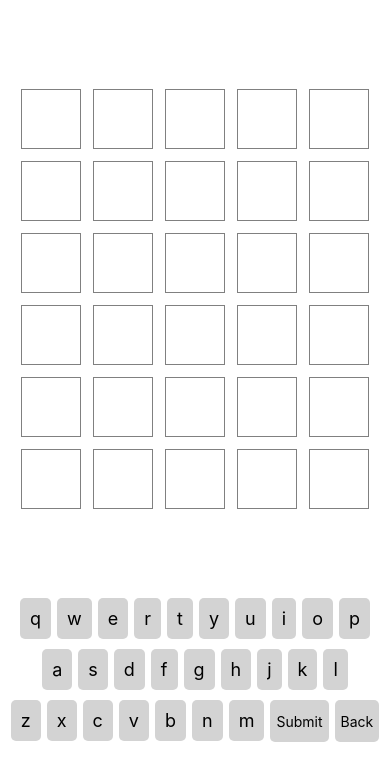
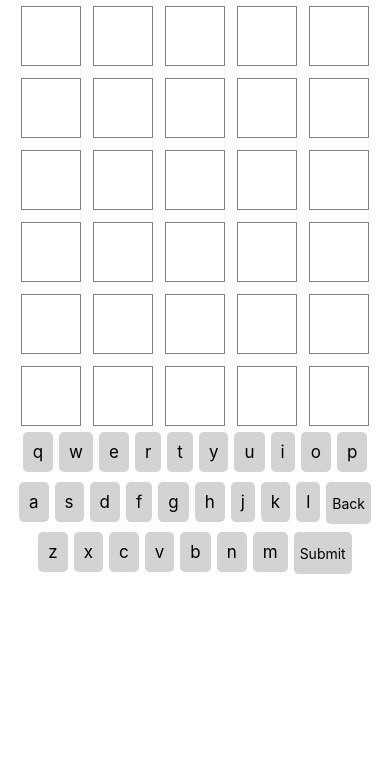
Before and after one commit to Adam-Meza/boredle, a React Native app: screen / in a window 390 px wide. Shown: the top 780 px of the page. Built offline with nearby package versions, Linux system fonts and the light colour scheme.

Commit message:
fix keyword styling'

```diff
--- a/App.js
+++ b/App.js
@@ -1,14 +1,14 @@
-import { StyleSheet, Text, View } from "react-native";
+import { SafeAreaView, StyleSheet, Text, View } from "react-native";
 import { defaultState } from "./deafultState";
 import Row from "./Components/Row";
 import Keyboard from "./Components/Keyboard";
 import { useState, useEffect } from "react";
-import { words } from "./words";
+import { words, getRandomWord } from "./words";
 
 export default function Page() {
   // State
   const [boardState, setBoard]= useState(defaultState),
-    [currentWord, setWord] = useState("kayak"),
+        [currentWord, setWord] = useState(getRandomWord()),
         [currentLetters, setLetters] = useState(currentWord.split('')),
         [currentRow, setRow] = useState(1),
         [currentSquare, setSquare] = useState({id: 10, value: '', status: "inactive", row: 1}),
@@ -33,7 +33,6 @@ export default function Page() {
 
   //Event Handlers
   const updateGuess = (letter) => {
-    console.log(currentSquare)
     if (currentGuess.length < 5) {
       setGuess(previousState => [...previousState, letter]);
       setBoard(previousState => {
@@ -54,7 +53,6 @@ export default function Page() {
   };
 
   const checkLetter = (state) => {
-    console.log(currentRow)
       return state.map(square => {
 
         if (square.value === currentLetters[square.id % 10]
@@ -81,10 +79,10 @@ export default function Page() {
   };
 
   const submitGuess = () => {
-    console.log(currentGuess)
     if(checkForWin()) {
       setBoard(previousState => checkLetter(previousState))
         console.log("congrats!");
+          //end game squence
 
       } else if (currentGuess.length < 5) {
         console.log("too short");
@@ -93,13 +91,17 @@ export default function Page() {
         console.log('word was no good');
 
       } else {
-        setGuess([])
-        setBoard(previousState => checkLetter(previousState))
-        setRow(previousState => currentRow !== 6 ? previousState + 1 : previousState)
-        setSquare(boardState.find(square => square.id === (currentRow + 1) * 10))
+        setGuess([]);
+        setBoard(previousState => checkLetter(previousState));
+        setRow(previousState => currentRow !== 6 ? previousState + 1 : previousState);
+        setSquare(boardState.find(square => square.id === (currentRow + 1) * 10));
+
+        if (currentRow === 6) {
+          //end game squence
+        }
+
       }
   }
-
 
   const backspace = () => {
     if (currentSquare.id % 10 !== 0) {
@@ -124,6 +126,7 @@ export default function Page() {
   }
 
   return (
+    <SafeAreaView>
       <View style={styles.app}>
         <View style={styles.container}>
           { rowOne }
@@ -139,6 +142,7 @@ export default function Page() {
           backspace={backspace}
         />
       </View>
+    </SafeAreaView>
   );
 }
 
--- a/Components/Keyboard.js
+++ b/Components/Keyboard.js
@@ -1,5 +1,5 @@
 import React from 'react';
-import { View, Text, TouchableOpacity, StyleSheet } from 'react-native';
+import { View, Text, TouchableOpacity, StyleSheet, SafeAreaView } from 'react-native';
 
 const Keyboard = ({updateGuess, submitGuess, backspace}) => {
   const handleLetterKeyPress = (letter) => {
@@ -39,17 +39,18 @@ const Keyboard = ({updateGuess, submitGuess, backspace}) => {
   return (
     <View style={styles.keyboardContainer}>
       <View style={styles.keyRow}>{row1}</View>
-      <View style={styles.keyRow}>{row2}</View>
-      <View style ={styles.keyRow}>
+      <View style ={styles.specialRow}>
+        <View style={styles.keyRow}>{row2}</View>
+        <TouchableOpacity style={styles.backButton } onPress={()=> backspace()}>
+          <Text>Back</Text>
+        </TouchableOpacity>
+      </View>
+      <View style ={styles.specialRow}>
         <View style={styles.keyRow}>{row3}</View>
         <TouchableOpacity style={styles.submitButton } onPress={()=> submitGuess()}>
           <Text>Submit</Text>
         </TouchableOpacity>
-        <TouchableOpacity style={styles.backButton } onPress={()=> backspace()}>
-          <Text>Back</Text>
-        </TouchableOpacity>
       </View>
-
     </View>
   );
 };
@@ -60,8 +61,13 @@ const styles = StyleSheet.create({
     alignItems: 'center',
   },
   keyRow: {
+    alignItems: 'flex-start',
     flexDirection: 'row',
     marginBottom: 10,
+  },
+  specialRow: {
+    flexDirection: 'row',
+    alignItems: 'flex-start',
   },
   button: {
     marginHorizontal: 3,
@@ -70,7 +76,7 @@ const styles = StyleSheet.create({
     borderRadius: 5,
   },
   buttonText: {
-    fontSize: 18,
+    fontSize: 17,
     color: "black"
   },
   submitButton: {
--- a/words.js
+++ b/words.js
@@ -51,6 +51,7 @@ export const words = [
   "badge",
   "baker",
   "baldy",
+  "based",
   "balls",
   "banjo",
   "banks",
@@ -59,6 +60,7 @@ export const words = [
   "basic",
   "basin",
   "basis",
+  "basil",
   "batch",
   "baths",
   "beach",
@@ -138,6 +140,7 @@ export const words = [
   "bouts",
   "boxed",
   "boxer",
+  "boxom",
   "boxes",
   "brace",
   "brake",
@@ -208,13 +211,11 @@ export const words = [
   "caked",
   "cakes",
   "calfs",
-  "calla",
   "calls",
   "calms",
   "calve",
   "camel",
   "cameo",
-  "campo",
   "camps",
   "canal",
   "candy",
@@ -240,11 +241,8 @@ export const words = [
   "cause",
   "caves",
   "cease",
-  "cecal",
-  "cecum",
   "cedar",
   "ceded",
-  "cedes",
   "celeb",
   "cello",
   "cells",
@@ -362,7 +360,6 @@ export const words = [
   "coati",
   "coats",
   "cobra",
-  "cocci",
   "cocks",
   "cocoa",
   "codas",
@@ -390,7 +387,6 @@ export const words = [
   "comet",
   "comic",
   "comma",
-  "compo",
   "conch",
   "condo",
   "coned",
@@ -509,7 +505,6 @@ export const words = [
   "cults",
   "cumin",
   "cupid",
-  "cuppa",
   "curbs",
   "curds",
   "cured",
@@ -582,7 +577,6 @@ export const words = [
   "deers",
   "defer",
   "deign",
-  "deism",
   "deist",
   "deity",
   "delay",
@@ -592,7 +586,6 @@ export const words = [
   "delta",
   "delve",
   "demon",
-  "demos",
   "demur",
   "denim",
   "dense",
@@ -605,8 +598,6 @@ export const words = [
   "detox",
   "deuce",
   "devil",
-  "dewar",
-  "dhows",
   "dials",
   "diary",
   "diced",
@@ -633,7 +624,6 @@ export const words = [
   "dinks",
   "dinky",
   "dinos",
-  "diode",
   "dippy",
   "direr",
   "dirge",
@@ -647,7 +637,6 @@ export const words = [
   "ditto",
   "ditty",
   "ditzy",
-  "divan",
   "divas",
   "dived",
   "diver",
@@ -724,7 +713,6 @@ export const words = [
   "drays",
   "dread",
   "dream",
-  "dreck",
   "dregs",
   "dress",
   "dribs",
@@ -777,7 +765,6 @@ export const words = [
   "duomo",
   "duped",
   "dupes",
-  "dural",
   "durum",
   "dusks",
   "dusky",
@@ -4186,3 +4173,8 @@ export const words = [
   "zippo",
   "zippy"
 ]
+
+export const getRandomWord = () => {
+  const randomIndex = Math.floor(Math.random() * words.length);
+  return words[randomIndex];
+};
```
Lines whose indentation alone changed are shown as unchanged.
